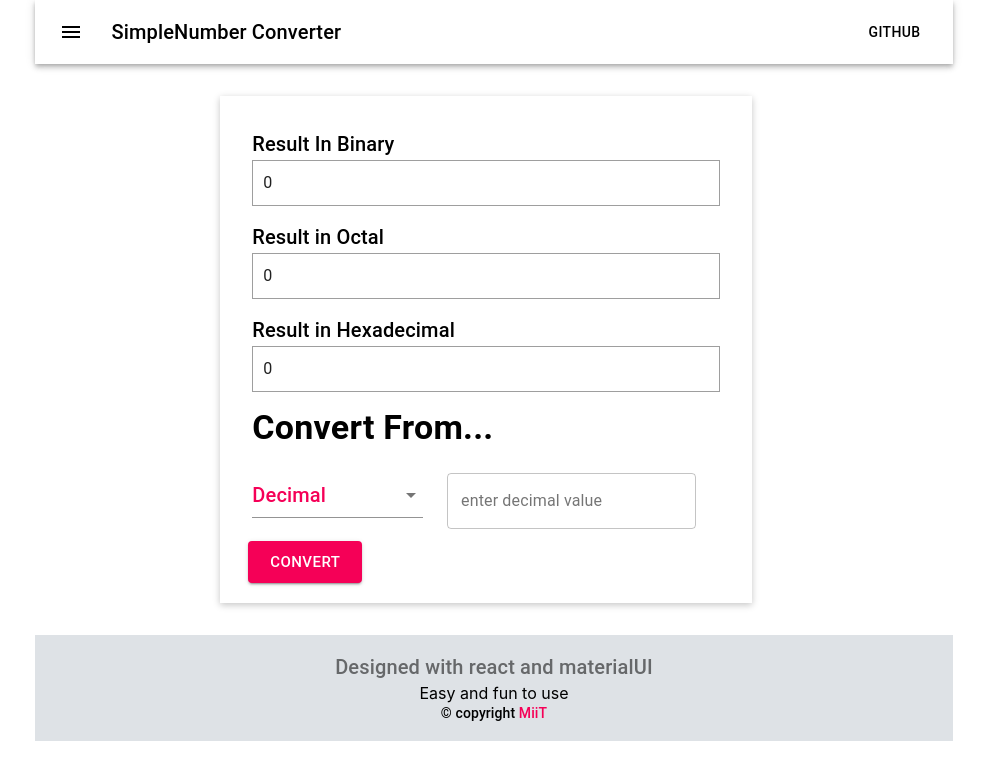
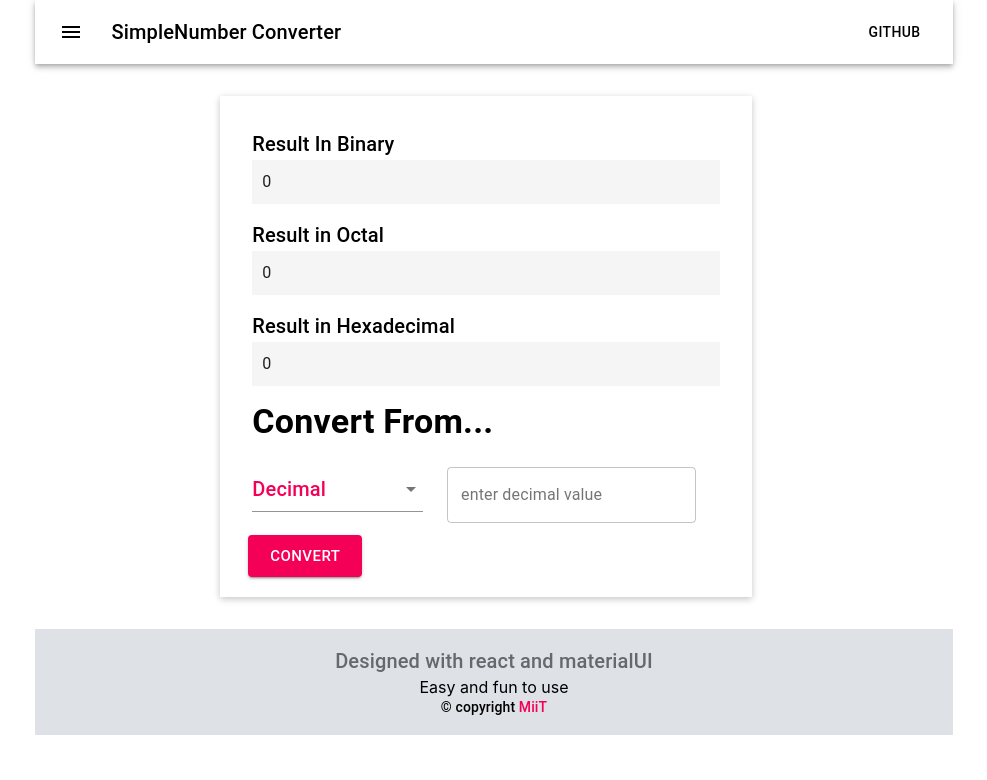
Before and after one commit to ndmichael/number-converter, a React (Create React App) app: page / in a window 1280 px wide. Shown: the top 780 px of the page, without its empty margins (146-1133 px from the left). Built offline with nearby package versions, Linux system fonts and the light colour scheme.

Commit message:
fix display result

```diff
--- a/src/components/DisplayResult/BinaryResults.js
+++ b/src/components/DisplayResult/BinaryResults.js
@@ -8,7 +8,7 @@ const BinaryTo = ({ result1, result2, result3 }) => {
         <Typography variant="h6" >
           Result In Decimal
         </Typography>
-        <Box color="text.secondary" borderColor="grey.500" border={1} marginBottom="20px" padding="10px">
+        <Box color="text.secondary" style={{background: "whitesmoke"}} marginBottom="20px" padding="10px">
           <Typography >
             {result1}
           </Typography>
@@ -19,7 +19,7 @@ const BinaryTo = ({ result1, result2, result3 }) => {
         <Typography variant="h6">
           Result in Octal
         </Typography>
-        <Box color="text.secondary" borderColor="grey.500" border={1} marginBottom="20px" padding="10px">
+        <Box color="text.secondary" style={{background: "whitesmoke"}} marginBottom="20px" padding="10px">
           <Typography >
             {result2}
           </Typography>
@@ -30,7 +30,7 @@ const BinaryTo = ({ result1, result2, result3 }) => {
         <Typography variant="h6" >
           Result in Hexadecimal
         </Typography>
-        <Box color="text.secondary" borderColor="grey.500" border={1} marginBottom="20px" padding="10px">
+        <Box color="text.secondary" style={{background: "whitesmoke"}} marginBottom="20px" padding="10px">
           <Typography >
             {result3}
           </Typography>
--- a/src/components/DisplayResult/DecimalResults.js
+++ b/src/components/DisplayResult/DecimalResults.js
@@ -9,7 +9,7 @@ const DecimalTo = ({ result1, result2, result3 }) => {
         <Typography variant="h6" >
           Result In Binary
         </Typography>
-        <Box color="text.primary" borderColor="grey.500" border={1}  marginBottom="15px" padding="10px">
+        <Box color="text.primary" style={{background: "whitesmoke"}}  marginBottom="15px" padding="10px">
           <Typography>
             {result1}
           </Typography>
@@ -20,7 +20,7 @@ const DecimalTo = ({ result1, result2, result3 }) => {
         <Typography variant="h6">
           Result in Octal
         </Typography>
-        <Box color="text.primary" borderColor="grey.500" border={1} marginBottom="15px" padding="10px">
+        <Box color="text.primary" style={{background: "whitesmoke"}} marginBottom="15px" padding="10px">
           <Typography>
             {result2}
           </Typography>
@@ -31,7 +31,7 @@ const DecimalTo = ({ result1, result2, result3 }) => {
         <Typography variant="h6" >
           Result in Hexadecimal
         </Typography>
-        <Box color="text.primary" borderColor="grey.500" border={1} marginBottom="15px" padding="10px">
+        <Box color="text.primary" style={{background: "whitesmoke"}} marginBottom="15px" padding="10px">
           <Typography >
             {result3}
           </Typography>
--- a/src/components/DisplayResult/HexadecimalResults.js
+++ b/src/components/DisplayResult/HexadecimalResults.js
@@ -10,7 +10,7 @@ const HexadecimalTo =({result1, result2, result3}) => {
         <Typography variant="h6" >
           Result In Decimal
         </Typography>
-        <Box color="text.secondary" borderColor="grey.500" border={1} marginBottom="20px" padding="10px">
+        <Box color="text.secondary" style={{background: "whitesmoke"}} marginBottom="20px" padding="10px">
           <Typography >
             {result1}
           </Typography>
@@ -21,7 +21,7 @@ const HexadecimalTo =({result1, result2, result3}) => {
         <Typography variant="h6">
           Result in Binary
         </Typography>
-        <Box color="text.secondary" borderColor="grey.500" border={1} marginBottom="20px" padding="10px">
+        <Box color="text.secondary" style={{background: "whitesmoke"}} marginBottom="20px" padding="10px">
           <Typography >
             {result2}
           </Typography>
@@ -32,7 +32,7 @@ const HexadecimalTo =({result1, result2, result3}) => {
         <Typography variant="h6" >
           Result in Octal
         </Typography>
-        <Box color="text.secondary" borderColor="grey.500" border={1} marginBottom="20px" padding="10px">
+        <Box color="text.secondary" style={{background: "whitesmoke"}} marginBottom="20px" padding="10px">
           <Typography >
             {result3}
           </Typography>
--- a/src/components/DisplayResult/OctalResults.js
+++ b/src/components/DisplayResult/OctalResults.js
@@ -10,7 +10,7 @@ const OctalTo =({result1, result2, result3}) => {
         <Typography variant="h6" >
           Result In   Decimal
         </Typography>
-        <Box color="text.secondary" borderColor="grey.500" border={1} marginBottom="15px" padding="10px">
+        <Box color="text.secondary" style={{background: "whitesmoke"}} marginBottom="15px" padding="10px">
           <Typography >
             {result1}
           </Typography>
@@ -21,7 +21,7 @@ const OctalTo =({result1, result2, result3}) => {
         <Typography variant="h6">
           Result in Binary
         </Typography>
-        <Box color="text.secondary" borderColor="grey.500" border={1} marginBottom="15px" padding="10px">
+        <Box color="text.secondary" style={{background: "whitesmoke"}} marginBottom="15px" padding="10px">
           <Typography >
             {result2}
           </Typography>
@@ -32,7 +32,7 @@ const OctalTo =({result1, result2, result3}) => {
         <Typography variant="h6" >
           Result in Hexadecimal
         </Typography>
-        <Box color="text.secondary" borderColor="grey.500" border={1} marginBottom="15px" padding="10px">
+        <Box color="text.secondary" style={{background: "whitesmoke"}} marginBottom="15px" padding="10px">
           <Typography >
             {result3}
           </Typography>
```
